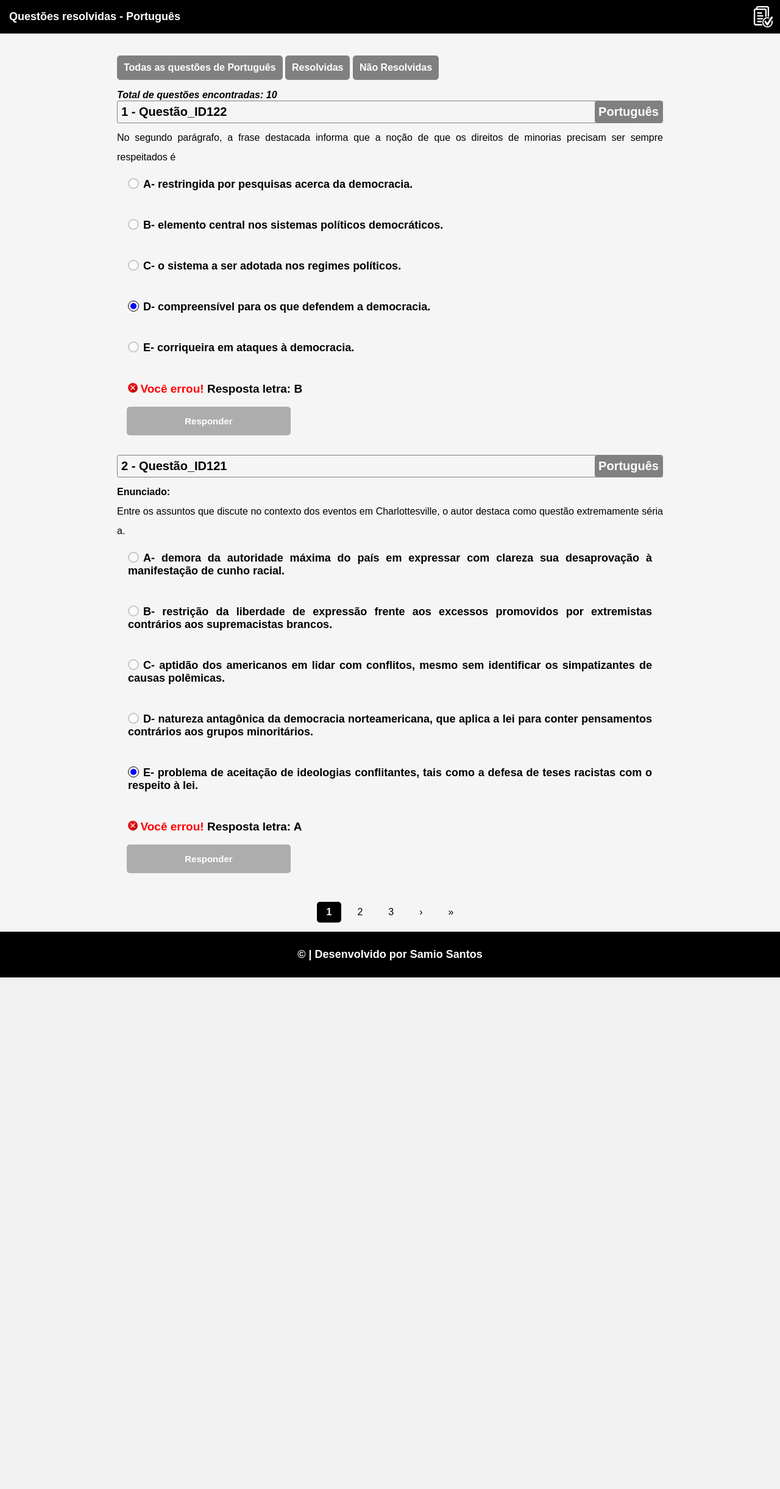
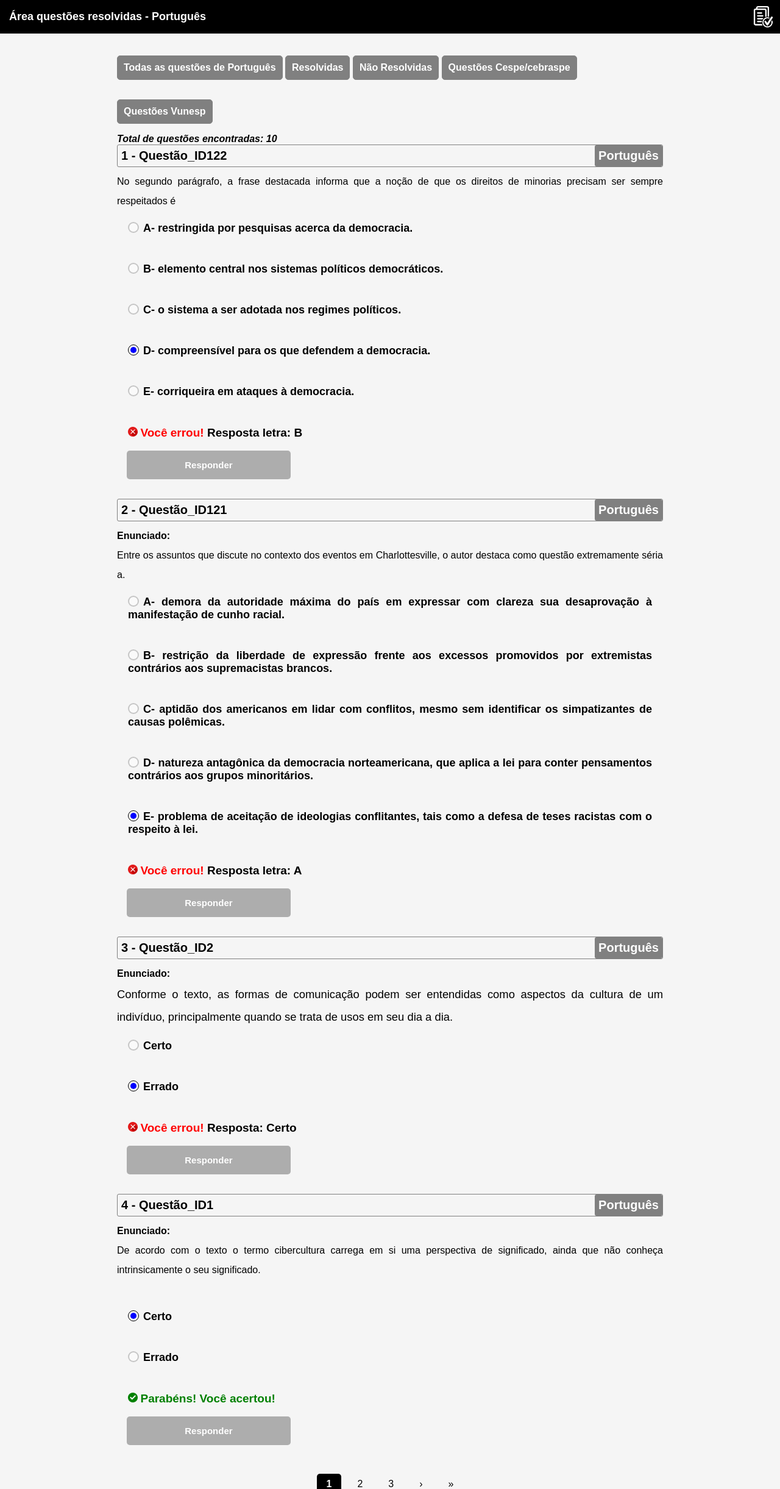
Before and after one commit to Samio-Santos/Sistema_Questoes_Django, a Django app: a page that uses templates/perguntas_templates/filtros_questoes.html in a window 1280 px wide. Shown: the top 2442 px of the page at 61% size. Before the commit the page ends 1603 px from the top, so only its background shows below. Run offline with Django 3.2, Linux system fonts and the light colour scheme; a user stored in the database is signed in; data comes from the database, SQL or seed files in the repository; both versions use the stored data as it was after the commit.

Commit message:
reajuste no modelo de perguntas

```diff
--- a/files_static/css_perguntas/index.css
+++ b/files_static/css_perguntas/index.css
@@ -44,7 +44,24 @@ section {
   margin: 1rem;
 }
 
-section .filters_category a {
+section .filters_category {
+  background-color: grey;
+}
+
+section .filters_category nav ul li {
+  display: flex;
+  align-items: center;
+  justify-content: space-between;
+  list-style: none;
+  cursor: pointer;
+}
+
+section .filters_category nav ul li img {
+  height: 1rem;
+}
+
+section .filters_category nav,
+.filters_category a {
   display: block;
   text-decoration: none;
   font-size: 16px;
@@ -57,6 +74,14 @@ section .filters_category a {
   cursor: pointer;
   margin-top: 1rem;
   margin-bottom: 1rem;
+}
+
+.dropdown-filter {
+  display: none;
+}
+
+.show {
+  display: block;
 }
 
 section .count {
@@ -86,6 +111,7 @@ section .box-title span {
   border-radius: 3px;
   padding: 6px;
 }
+
 section form .container-text {
   margin-top: 1rem;
 }
@@ -201,7 +227,7 @@ section .information p {
 
 section .information .fa-info-circle {
   position: relative;
-  right: .4rem;
+  right: 0.4rem;
 }
 
 section button:disabled {
@@ -291,6 +317,18 @@ footer {
     margin-top: 20px;
   }
 
+  .dropdown-filter {
+    display: inline-block;
+  }
+
+  section .filters_category {
+    background-color: initial;
+  }
+
+  section .filters_category nav {
+    display: none;
+  }
+
   section .filters_category a {
     display: inline-block;
   }
--- a/perguntas/url.py
+++ b/perguntas/url.py
@@ -1,9 +1,10 @@
 from django.urls import path
-from .views import perguntas, questoes_resolvidas, questoes_nao_resolvidas, deletar_questoes
+from .views import filtro_banca, perguntas, questoes_resolvidas, questoes_nao_resolvidas, deletar_questoes
 
 urlpatterns = [
     path('matéria/<str:materia>', perguntas, name='categoria_materia'),
     path('questoes-resolvidas/<str:materia>', questoes_resolvidas, name='resolvidas'),
     path('questoes-nao-resolvidas/<str:materia>', questoes_nao_resolvidas, name='nao_resolvidas'),
+    path('<str:banca>/<str:materia>', filtro_banca, name='filtro_banca'),
     path('deletar_questoes_resolvidas', deletar_questoes, name='deletar_questoes_resolvidas'),
 ]
--- a/perguntas/views.py
+++ b/perguntas/views.py
@@ -183,7 +183,83 @@ def questoes_nao_resolvidas(request, materia):
     data['resposta'] = resposta
     data['count'] = count
     data['materia'] = materia
-    return render(request, 'perguntas_templates/questoes_nao_resolvidas.html', data)
+    data['variavel'] = 'não resolvidas'
+    return render(request, 'perguntas_templates/index.html', data)
+
+@login_required(redirect_field_name='#usu@rio$',login_url='login')
+# Função para exibir SOMENTE as perguntas da banca VUNESP, CESPE
+# ou qualquer outra banca cadastrada no banco de dados
+def filtro_banca(request, banca, materia):
+    data = {}
+    user = request.user
+
+    # faz o filtro pela banca
+    if banca == "Vunesp":
+        pergunta = Pergunta.objects.filter(
+            disponivel=True,
+            banca__banca__iexact=banca,
+            materia__materia__iexact=materia,
+        )
+
+    elif banca == "Cespe":
+        pergunta = Pergunta.objects.filter(
+            disponivel=True,
+            banca__banca__iexact=banca,
+            materia__materia__iexact=materia,
+        )
+    # filtra somente a resposta do usuario logado
+    resposta = Resposta.objects.filter(
+        usuario=user
+    )
+
+    # Conta o total de questões resolvidas da materia
+    count = pergunta.count()
+
+    # Pegar a resposta do usuário e a materia
+    resposta_usuario = request.POST.get('resp')
+    disciplina = request.POST.get('materia')
+
+    if request.method == 'POST':
+        # Id da pergunta vinda do template
+        id_pergunta = request.POST.get('questao')
+        # Gabarito da pergunta cadastrada no banco de dados
+        questao = Pergunta.objects.get(id=id_pergunta)
+        pergunta_respondida = request.POST.get('id_resposta')
+        model_resposta = Resposta()
+
+        if pergunta_respondida is None:
+            if resposta_usuario == questao.alternativas_correta:
+                model_resposta.resposta_pergunta = questao
+                model_resposta.usuario = user
+                model_resposta.resposta_usuario = resposta_usuario
+                model_resposta.materia = disciplina
+                model_resposta.banca = banca
+                model_resposta.respondida = True
+
+                model_resposta.save()
+
+            else:
+                model_resposta.resposta_pergunta = questao
+                model_resposta.usuario = user
+                model_resposta.resposta_usuario = resposta_usuario
+                model_resposta.materia = disciplina
+                model_resposta.banca = banca
+                model_resposta.respondida = True
+
+                model_resposta.save()
+
+    # Paginação
+    paginator = Paginator(pergunta, 4)
+    page = request.GET.get('p')
+    pergunta = paginator.get_page(page)
+
+    # data['resolvidas'] = resolvidas
+    data['perguntas'] = pergunta
+    data['resposta'] = resposta
+    data['count'] = count
+    data['materia'] = materia
+    data['variavel'] = banca
+    return render(request, 'perguntas_templates/index.html', data)
 
 # Zera as questoes resolvidas pelo usuario
 def deletar_questoes(request):
--- a/templates/accounts_templates/login.html
+++ b/templates/accounts_templates/login.html
@@ -77,7 +77,7 @@
           </fieldset>
 
           <div class="button-block">
-            <button type="submit">Entrar</button>
+            <button type="submit" name="enter">Entrar</button>
           </div>
 
           <h5>Conecte-se com:</h5>
--- a/templates/accounts_templates/register.html
+++ b/templates/accounts_templates/register.html
@@ -74,7 +74,7 @@
 
         </fieldset>
 
-        <button type="submit" title="Cadastrar">Cadastrar</button>
+        <button type="submit" name="button" title="Cadastrar">Cadastrar</button>
       </form>
 
       <footer>
--- a/templates/perguntas_templates/filtros_por_banca.html
+++ b/templates/perguntas_templates/filtros_por_banca.html
@@ -1,5 +1,5 @@
 {% load static %}
-{% if pergunta.banca.banca == "Cespe/Cebraspe"%}
+{% if pergunta.banca.banca == "Cespe"%}
     <div class="box-title">
         <small>{{ forloop.counter0|add:perguntas.start_index}} - Questão_ID{{ pergunta.id}}</small>
         <span>{{pergunta.materia}}</span>
--- a/templates/perguntas_templates/filtros_questoes.html
+++ b/templates/perguntas_templates/filtros_questoes.html
@@ -1,92 +1,134 @@
+{%load static %}
 <div class="filters_category">
+  <nav>
+    <ul>
+      <li class="filter" onclick="myfilter()">
+        Filtro
+        <img class="seta" src="{% static 'img/seta-suspensa.png' %}" alt="abre opções" />
+      </li>
+    </ul>
+  </nav>
   {% if materia == 'Português' %}
+  <div class="dropdown-filter" id="myfilter">
     <a href="{% url 'categoria_materia' 'Português' %}">
       Todas as questões de {{materia}}
     </a>
 
-    <a href="{% url 'resolvidas' 'Português' %}">
-      Resolvidas
-    </a>
+    <a href="{% url 'resolvidas' 'Português' %}"> Resolvidas </a>
 
-    <a href="{% url 'nao_resolvidas' 'Português' %}">
-      Não Resolvidas
-    </a>
+    <a href="{% url 'nao_resolvidas' 'Português' %}"> Não Resolvidas </a>
+
+    <a href="{% url 'filtro_banca' 'Cespe' 'Português' %}"
+      >Questões Cespe/cebraspe</a
+    >
+
+    <a href="{% url 'filtro_banca' 'Vunesp' 'Português' %}">Questões Vunesp</a>
+  </div>
 
   {% elif materia == 'Informática' %}
+  <div class="dropdown-filter" id="myfilter">
     <a href="{% url 'categoria_materia' 'Informática' %}">
       Todas as questões de {{materia}}
     </a>
 
-    <a href="{% url 'resolvidas' 'Informática' %}">
-      Resolvidas
-    </a>
+    <a href="{% url 'resolvidas' 'Informática' %}"> Resolvidas </a>
 
-    <a href="{% url 'nao_resolvidas' 'Informática' %}">
-      Não Resolvidas
-    </a>
+    <a href="{% url 'nao_resolvidas' 'Informática' %}"> Não Resolvidas </a>
+
+    <a href="{% url 'filtro_banca' 'Cespe' 'Informática' %}"
+      >Questões Cespe/cebraspe</a
+    >
+
+    <a href="{% url 'filtro_banca' 'Vunesp' 'Informática' %}"
+      >Questões Vunesp</a
+    >
+  </div>
 
   {% elif materia == 'Lógica' %}
+  <div class="dropdown-filter" id="myfilter">
     <a href="{% url 'categoria_materia' 'Lógica' %}">
       Todas as questões de {{materia}}
     </a>
 
-      <a href="{% url 'resolvidas' 'Lógica' %}">
-        Resolvidas
-      </a>
+    <a href="{% url 'resolvidas' 'Lógica' %}"> Resolvidas </a>
 
-      <a href="{% url 'nao_resolvidas' 'Lógica' %}">
-        Não Resolvidas
-      </a>
+    <a href="{% url 'nao_resolvidas' 'Lógica' %}"> Não Resolvidas </a>
+
+    <a href="{% url 'filtro_banca' 'Cespe' 'Lógica' %}"
+      >Questões Cespe/cebraspe</a
+    >
+
+    <a href="{% url 'filtro_banca' 'Vunesp' 'Lógica' %}">Questões Vunesp</a>
+  </div>
   {% elif materia == 'Estatística' %}
+  <div class="dropdown-filter" id="myfilter">
     <a href="{% url 'categoria_materia' 'Estatística' %}">
       Todas as questões de {{materia}}
     </a>
 
-      <a href="{% url 'resolvidas' 'Estatística' %}">
-        Resolvidas
-      </a>
+    <a href="{% url 'resolvidas' 'Estatística' %}"> Resolvidas </a>
 
-      <a href="{% url 'nao_resolvidas' 'Estatística' %}">
-        Não Resolvidas
-      </a>
+    <a href="{% url 'nao_resolvidas' 'Estatística' %}"> Não Resolvidas </a>
+    <a href="{% url 'filtro_banca' 'Cespe' 'Estatística' %}"
+      >Questões Cespe/cebraspe</a
+    >
+
+    <a href="{% url 'filtro_banca' 'Vunesp' 'Estatística' %}"
+      >Questões Vunesp</a
+    >
+  </div>
 
   {% elif materia == 'Direito' %}
+  <div class="dropdown-filter" id="myfilter">
     <a href="{% url 'categoria_materia' 'Direito' %}">
       Todas as questões de {{materia}}
     </a>
 
-      <a href="{% url 'resolvidas' 'Direito' %}">
-        Resolvidas
-      </a>
+    <a href="{% url 'resolvidas' 'Direito' %}"> Resolvidas </a>
 
-      <a href="{% url 'nao_resolvidas' 'Direito' %}">
-        Não Resolvidas
-      </a>
+    <a href="{% url 'nao_resolvidas' 'Direito' %}"> Não Resolvidas </a>
+
+    <a href="{% url 'filtro_banca' 'Cespe' 'Direito' %}"
+      >Questões Cespe/cebraspe</a
+    >
+
+    <a href="{% url 'filtro_banca' 'Vunesp' 'Direito' %}">Questões Vunesp</a>
+  </div>
   {% elif materia == 'Contabilidade' %}
+  <div class="dropdown-filter" id="myfilter">
     <a href="{% url 'categoria_materia' 'Contabilidade' %}">
       Todas as questões de {{materia}}
     </a>
 
-      <a href="{% url 'resolvidas' 'Contabilidade' %}">
-        Resolvidas
-      </a>
+    <a href="{% url 'resolvidas' 'Contabilidade' %}"> Resolvidas </a>
 
-      <a href="{% url 'nao_resolvidas' 'Contabilidade' %}">
-        Não Resolvidas
-      </a>
+    <a href="{% url 'nao_resolvidas' 'Contabilidade' %}"> Não Resolvidas </a>
 
+    <a href="{% url 'filtro_banca' 'Cespe' 'Contabilidade' %}"
+      >Questões Cespe/cebraspe</a
+    >
+
+    <a href="{% url 'filtro_banca' 'Vunesp' 'Contabilidade' %}"
+      >Questões Vunesp</a
+    >
+  </div>
   {% elif materia == 'Criminologia' %}
+  <div class="dropdown-filter" id="myfilter">
     <a href="{% url 'categoria_materia' 'Criminologia' %}">
       Todas as questões de {{materia}}
     </a>
+    <a href="{% url 'resolvidas' 'Criminologia' %}"> Resolvidas </a>
 
-      <a href="{% url 'resolvidas' 'Criminologia' %}">
-        Resolvidas
-      </a>
+    <a href="{% url 'nao_resolvidas' 'Criminologia' %}"> Não Resolvidas </a>
 
-      <a href="{% url 'nao_resolvidas' 'Criminologia' %}">
-        Não Resolvidas
-      </a>
+    <a href="{% url 'filtro_banca' 'Vunesp' 'Criminologia' %}"
+      >Questões Vunesp</a
+    >
+
+    <a href="{% url 'filtro_banca' 'Cespe' 'Criminologia' %}"
+      >Questões Cespe/cebraspe</a
+    >
+  </div>
   {% endif %}
 </div>
 
--- a/templates/perguntas_templates/questoes_resolvidas.html
+++ b/templates/perguntas_templates/questoes_resolvidas.html
@@ -26,7 +26,7 @@
     <header>
       <div class="container-header">
         <a href="{% url 'dashboard' %}">
-          <h1>Questões resolvidas - {{materia}}</h1>
+          <h1>Área questões resolvidas - {{materia}}</h1>
         </a>
         <img src="{% static 'img/logo.png' %}" alt="logo" />
       </div>
@@ -35,9 +35,8 @@
       <section>
         {% if resolvidas %}
           {% include 'perguntas_templates/filtros_questoes.html' %}
-
           {% for resolvida in resolvidas %}
-            {% if resolvida.banca == "Cespe/Cebraspe" %}
+            {% if resolvida.banca == "Cespe" %}
               <div class="box-title">
                 <small>{{ forloop.counter0|add:resolvidas.start_index}} - Questão_ID{{resolvida.resposta_pergunta.id}}</small>
                   <span>{{resolvida.resposta_pergunta.materia}}</span>
@@ -182,7 +181,7 @@
           </li>
 
           <li>
-            <a id="next" href="?p={{ perguntas.previous_page_number }}">&lsaquo;</a>
+            <a id="next" href="?p={{ resolvidas.previous_page_number }}">&lsaquo;</a>
           </li>
         {% endif %}
 
@@ -204,11 +203,11 @@
 
         {% if resolvidas.has_next %}
           <li>
-            <a id="next" href="?p={{ perguntas.next_page_number }}">&rsaquo;</a>
+            <a id="next" href="?p={{ resolvidas.next_page_number }}">&rsaquo;</a>
           </li>
 
           <li>
-            <a id="next" href="?p={{ perguntas.paginator.num_pages }}">&raquo;</a>
+            <a id="next" href="?p={{ resolvidas.paginator.num_pages }}">&raquo;</a>
           </li>
         {% endif %}
       </ul>
```
Also changed, not shown: accounts/testes_automatizados/teste_login.py (added, +48 -0 lines), accounts/testes_automatizados/teste_register.py (added, +56 -0 lines), files_static/scripts/script.js (+27 -2 lines), templates/perguntas_templates/index.html (+8 -1 lines), templates/perguntas_templates/questoes_nao_resolvidas.html (deleted, +0 -98 lines), db.sqlite3, files_static/img/seta-suspensa-cima.png (added), files_static/img/seta-suspensa.png (added), 2 other files. Lines whose indentation alone changed are shown as unchanged.
